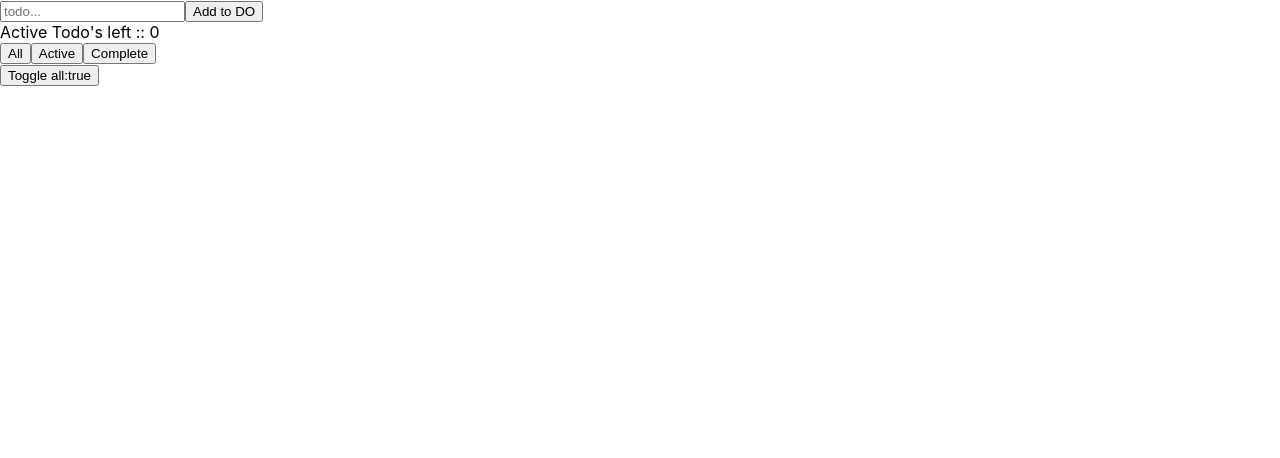
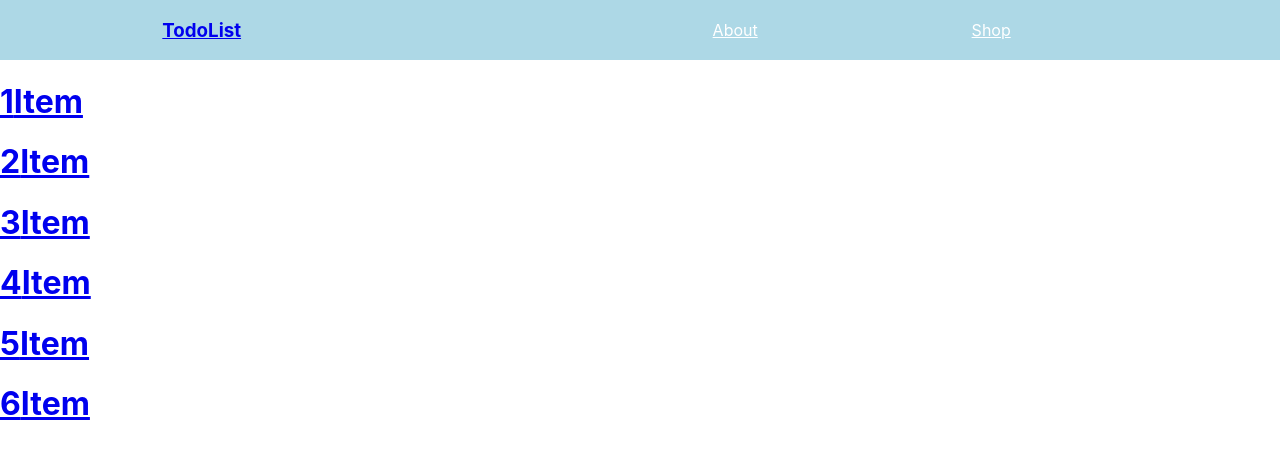
Before and after one commit to Pa1sathvik/ReactTodoList, a React (Create React App) app: page /shop in a window 1280 px wide. Shown: the top 458 px of the page. Built offline with nearby package versions, Linux system fonts and the light colour scheme; no server answers.

Commit message:
Adding React Router DOM changes.

```diff
--- a/package.json
+++ b/package.json
@@ -9,6 +9,7 @@
     "react": "^16.13.1",
     "react-addons-perf": "^15.4.2",
     "react-dom": "^16.13.1",
+    "react-router-dom": "^5.2.0",
     "react-scripts": "3.4.1",
     "shortid": "^2.2.15"
   },
--- /dev/null
+++ b/src/AboutPage.js
@@ -0,0 +1,12 @@
+import React, { Component } from "react"
+
+export default class AboutPage extends Component{
+
+    render(){
+
+        return(<div>
+
+            <h1>About Pages</h1>
+            </div>)
+    }
+}
--- a/src/App.css
+++ b/src/App.css
@@ -2,37 +2,23 @@
   text-align: center;
 }
 
-.App-logo {
-  height: 40vmin;
-  pointer-events: none;
+nav{
+  display: flex;
+  justify-content: space-around;
+  align-items: center;
+  min-width: 10vh;
+  background : lightblue ;
+  color :white;
 }
 
-@media (prefers-reduced-motion: no-preference) {
-  .App-logo {
-    animation: App-logo-spin infinite 20s linear;
-  }
+
+.nav-links{
+
+
+  width: 40%;
+  display: flex;
+  justify-content: space-around;
+  align-items: center;
+  list-style: none;
+
 }
-
-.App-header {
-  background-color: #282c34;
-  min-height: 100vh;
-  display: flex;
-  flex-direction: column;
-  align-items: center;
-  justify-content: center;
-  font-size: calc(10px + 2vmin);
-  color: white;
-}
-
-.App-link {
-  color: #61dafb;
-}
-
-@keyframes App-logo-spin {
-  from {
-    transform: rotate(0deg);
-  }
-  to {
-    transform: rotate(360deg);
-  }
-}
--- /dev/null
+++ b/src/ItemDetail.js
@@ -0,0 +1,12 @@
+import React, { Component } from "react"
+
+export default class ItemDetail extends Component{
+
+    render(){
+
+        return(<div>
+
+            <h1>Item</h1>
+            </div>)
+    }
+}
--- /dev/null
+++ b/src/Nav.js
@@ -0,0 +1,23 @@
+import React, { Component } from "react";
+import "./App.css";
+import { Link } from "react-router-dom";
+
+export default class Nav extends Component {
+  render() {
+    return (
+      <nav>
+      <Link to = "/">
+        <h3>TodoList</h3>
+        </Link>
+        <ul className="nav-links">
+          <Link style = {{color:'white'}} to="/about">
+            <li>About</li>
+          </Link>
+          <Link style = {{color:'white'}} to="/shop">
+            <li>Shop</li>
+          </Link>
+        </ul>
+      </nav>
+    );
+  }
+}
--- /dev/null
+++ b/src/Shop.js
@@ -0,0 +1,34 @@
+import React, { Component, useState, useEffect } from "react";
+import { Link } from "react-router-dom";
+
+export default class Shop extends Component {
+  componentDidMount() {
+    this.fetchItems();
+  }
+
+  state = {
+
+     gmail : [1,2,3,4,5,6]
+  }
+
+
+  async fetchItems() {
+    const data = await fetch("https://api.randomuser.me/");
+
+    const json = await data.json();
+    console.log(json);
+  }
+  render() {
+    return (
+      <div>{
+          this.state.gmail.map(x => (
+            <h1 key = {x}>
+            <Link to={`/shop/${x}}`}>{x}Item</Link>
+            </h1>
+          ))
+      }
+
+      </div>
+    );
+  }
+}
--- a/src/index.js
+++ b/src/index.js
@@ -1,15 +1,33 @@
-import React from 'react';
-import ReactDOM from 'react-dom';
-import './index.css';
-import * as serviceWorker from './serviceWorker';
-import TodoList from './components/TodoList.js'
+import React from "react";
+import ReactDOM from "react-dom";
+import "./index.css";
+import * as serviceWorker from "./serviceWorker";
+import TodoList from "./components/TodoList.js";
+import AboutPage from "./AboutPage.js";
+import Shop from "./Shop.js";
+import Nav from "./Nav.js";
+import ItemDetail from "./ItemDetail.js";
+import {BrowserRouter as Router, Switch , Route} from 'react-router-dom';
+import shortid from "shortid";
 
 ReactDOM.render(
+  <Router>
   <React.StrictMode>
-    <TodoList />
-  </React.StrictMode>,
-  document.getElementById('root')
+    <div>
+    <Nav />
+      <Switch>
+      <Route path = "/" exact component = {TodoList}/>
+      <Route path = "/about" component = {AboutPage}/>
+      <Route path = "/shop" component = {Shop}/>
+      <Route path = "/shop/:id" component = {ItemDetail} />
+      </Switch>
+    </div>
+  </React.StrictMode>
+  </Router>,
+  document.getElementById("root")
 );
+
+
 
 // If you want your app to work offline and load faster, you can change
 // unregister() to register() below. Note this comes with some pitfalls.
```
Also changed, not shown: 1 other file (tests, documents, lock files or other folders).
